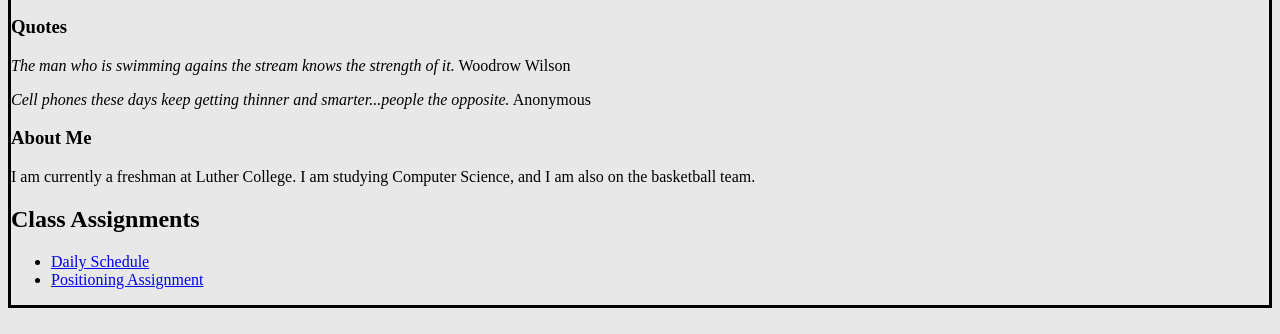
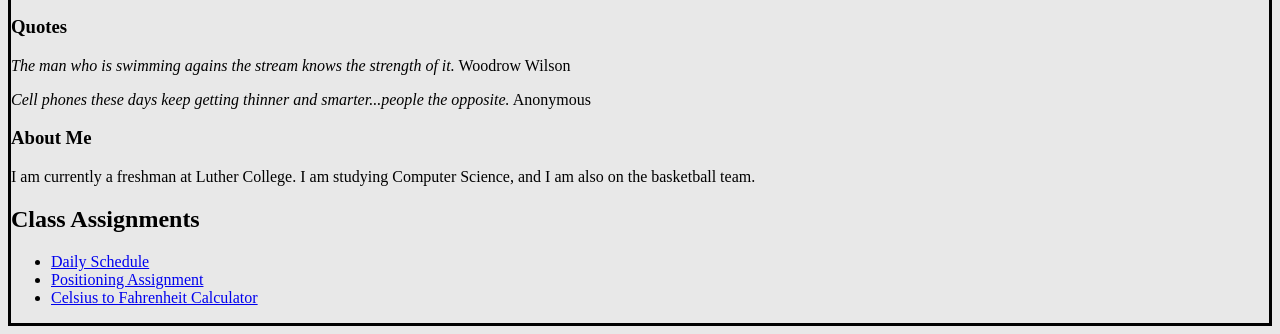
Before and after one commit to millro04/millro04.github.io, a plain HTML site: page index.html in a window 1280 px wide. Shown: the part 938-1272 px from the top of the page. Drawn offline with Linux system fonts and the light colour scheme.

Commit message:
Update index.html

```diff
--- a/index.html
+++ b/index.html
@@ -53,6 +53,7 @@
       <ul>
         <li><a href="schedule.html">Daily Schedule</a></li>
         <li><a href="positioning.html">Positioning Assignment</a></li>
+        <li><a href="celsius.html">Celsius to Fahrenheit Calculator</a></li>
       </ul>
 
 
```
